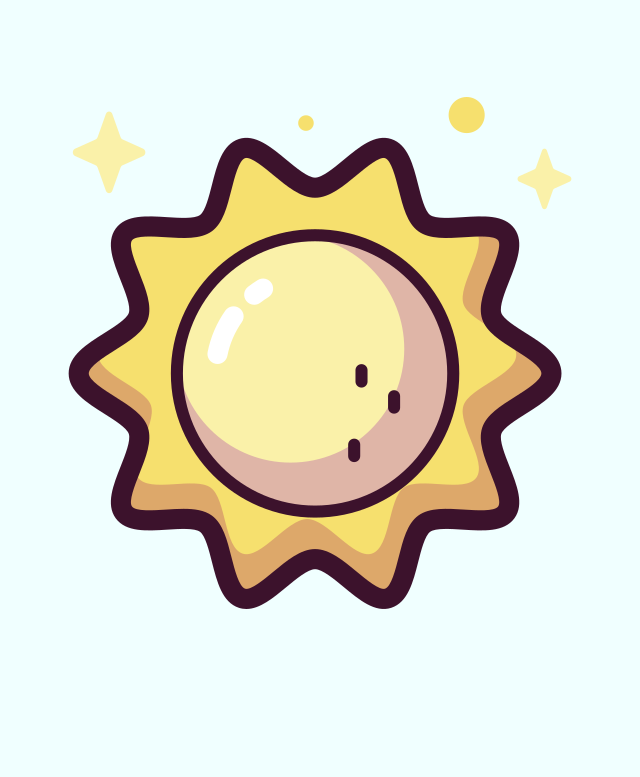
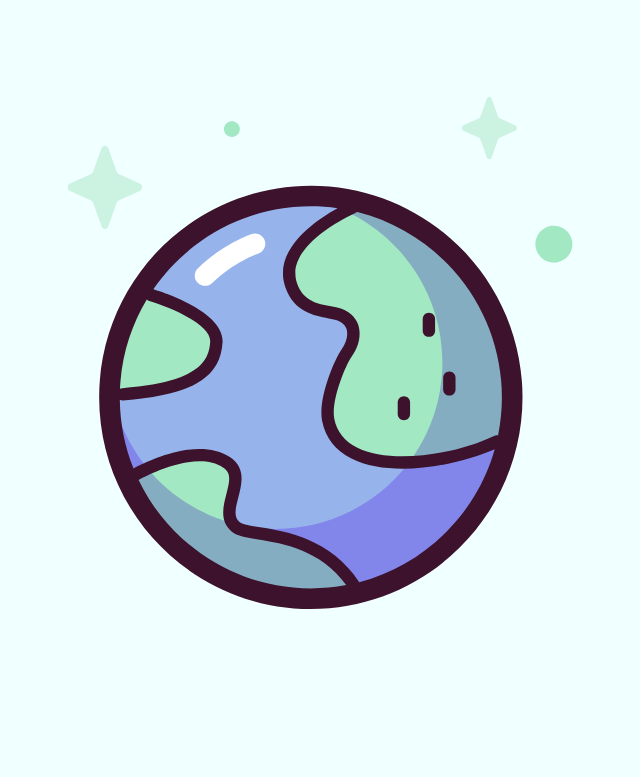
Before and after one commit to pankornsupercool/Portfolio-implement, a plain HTML site: page index.html in a window 1280 px wide. Shown: the part 383-1160 px from the top of the page, without its empty margins (320-960 px from the left). Drawn offline with Linux system fonts and the light colour scheme.

Commit message:
1.00 full

```diff
--- a/index.html
+++ b/index.html
@@ -16,9 +16,9 @@
             <!-- <img class="cloud_1" src="./pictures/cloud_roblox.svg" alt="" width="150" > -->
             <h1>I'm Pankorn.</h1>
             <h2 class="p_bold">Reader And Computer-Science Student </h2>
-            <img  class="sun_1" src="./pictures/moon.png" alt="" width="200" height="200">
+            <img  class="sun_1" src="./pictures/sun.png" alt="" width="200" height="200">
             <!-- <img class="cloud_2" src="./pictures/earth.svg" alt="" width="300"> -->
-            <img  class=""src="./pictures/sun.png" alt="" >
+            <img  class=""src="./pictures/earth.svg" alt="" >
         </div>
         <div class="middle-container">
             <div class="profile">
```
